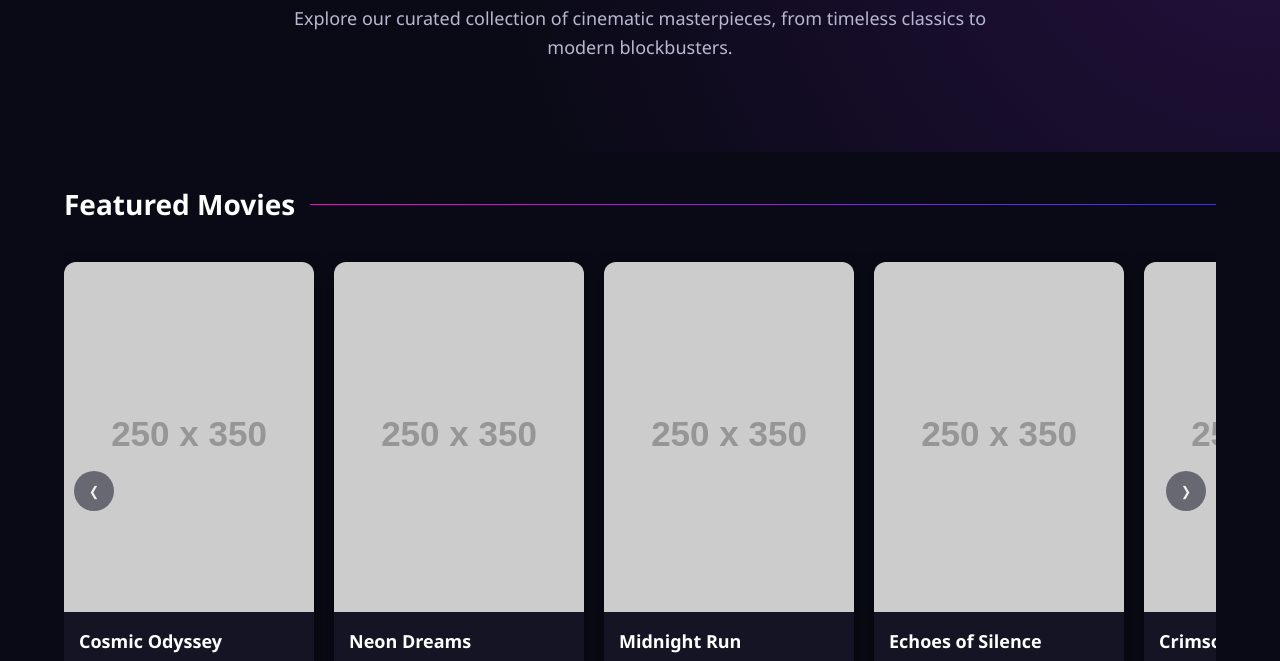
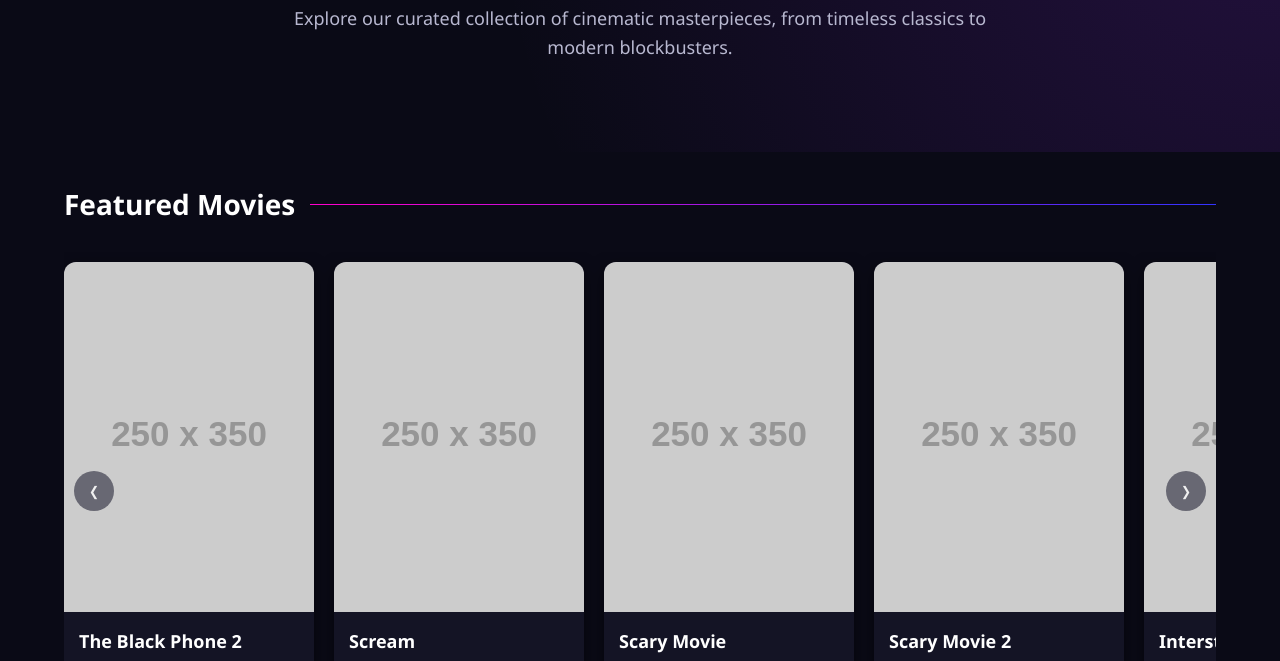
Before and after one commit to zexulz/webmoviehost, a plain HTML site: page index.html in a window 1280 px wide. Shown: the part 269-930 px from the top of the page. Drawn offline with Linux system fonts and the light colour scheme; placeholder pictures from the web are drawn by us.

Commit message:
Update index.html

```diff
--- a/index.html
+++ b/index.html
@@ -470,108 +470,101 @@
         const movies = [
     {
         id: 1,
-                title: "Cosmic Odyssey",
-                rating: 8.7,
-                poster: "https://via.placeholder.com/250x350/1a1a2e/ffffff?text=Cosmic+Odyssey",
-                description: "An epic space adventure following a crew of explorers as they journey to the edge of the known universe."
+        title: "The Black Phone 2",
+        rating: 0,  // IMDb rating not available yet
+        poster: "https://via.placeholder.com/250x350/1a1a2e/ffffff?text=The+Black+Phone+2",
+        description: "A chilling continuation of the horror hit, where new voices from beyond the grave demand to be heard."
     },
     {
         id: 2,
-                title: "Neon Dreams",
-                rating: 7.9,
-                poster: "https://via.placeholder.com/250x350/16213e/ffffff?text=Neon+Dreams",
-                description: "A cyberpunk thriller set in a dystopian future where reality and virtual worlds collide."
+        title: "Scream",
+        rating: 7.4,  // Scream (1996) rating on IMDb :contentReference[oaicite:1]{index=1}
+        poster: "https://via.placeholder.com/250x350/16213e/ffffff?text=Scream",
+        description: "The original slasher classic where a masked killer terrorizes a small town with deadly phone calls."
     },
     {
         id: 3,
-                title: "Midnight Run",
-                rating: 8.2,
-                poster: "https://via.placeholder.com/250x350/0f3460/ffffff?text=Midnight+Run",
-                description: "A high-octane action film about a getaway driver pulled into one last heist."
+        title: "Scary Movie",
+        rating: 6.2,  // approximate IMDb rating for Scary Movie (2000)
+        poster: "https://via.placeholder.com/250x350/0f3460/ffffff?text=Scary+Movie",
+        description: "A hilarious parody that pokes fun at classic horror tropes and slasher clichés."
     },
     {
         id: 4,
-                title: "Echoes of Silence",
-                rating: 8.9,
-                poster: "https://via.placeholder.com/250x350/533483/ffffff?text=Echoes+of+Silence",
-                description: "A psychological drama exploring the complexities of memory and identity."
+        title: "Scary Movie 2",
+        rating: 5.6,  // approximate IMDb rating for Scary Movie 2 (2001)
+        poster: "https://via.placeholder.com/250x350/533483/ffffff?text=Scary+Movie+2",
+        description: "The outrageous sequel where a group of teens investigate a haunted mansion with chaotic results."
     },
     {
         id: 5,
-                title: "Crimson Peak",
-                rating: 7.5,
-                poster: "https://via.placeholder.com/250x350/1a1a2e/ffffff?text=Crimson+Peak",
-                description: "A gothic horror story set in a remote mansion with dark secrets."
+        title: "Interstellar",
+        rating: 8.6,  // Interstellar (2014) rating on IMDb
+        poster: "https://via.placeholder.com/250x350/1a1a2e/ffffff?text=Interstellar",
+        description: "A breathtaking space epic exploring love, time, and the survival of humanity among the stars."
     },
     {
         id: 6,
-                title: "Quantum Paradox",
-                rating: 8.4,
-                poster: "https://via.placeholder.com/250x350/16213e/ffffff?text=Quantum+Paradox",
-                description: "A mind-bending sci-fi exploring alternate realities and the nature of time."
+        title: "The Godfather",
+        rating: 9.2,  // The Godfather (1972) rating on IMDb :contentReference[oaicite:6]{index=6}
+        poster: "https://via.placeholder.com/250x350/16213e/ffffff?text=The+Godfather",
+        description: "The legendary crime saga following the powerful Corleone family and their empire."
     },
     {
         id: 7,
-                title: "Shadow Protocol",
-                rating: 7.8,
-                poster: "https://via.placeholder.com/250x350/0f3460/ffffff?text=Shadow+Protocol",
-                description: "Espionage thriller following elite agents on a mission to prevent global catastrophe."
+        title: "The Godfather Part II",
+        rating: 9.0,  // The Godfather Part II (1974) rating on IMDb :contentReference[oaicite:8]{index=8}
+        poster: "https://via.placeholder.com/250x350/0f3460/ffffff?text=The+Godfather+Part+II",
+        description: "A masterful continuation of the Corleone story, exploring legacy, loyalty, and power."
     },
     {
         id: 8,
-                title: "Aetherium",
-                rating: 8.1,
-                poster: "https://via.placeholder.com/250x350/533483/ffffff?text=Aetherium",
-                description: "Fantasy adventure in a world where magic and technology coexist."
+        title: "The Shawshank Redemption",
+        rating: 9.3,  // The Shawshank Redemption (1994) rating on IMDb :contentReference[oaicite:10]{index=10}
+        poster: "https://via.placeholder.com/250x350/533483/ffffff?text=Shawshank+Redemption",
+        description: "A moving story of hope and friendship within the walls of a brutal prison."
     },
     {
         id: 9,
-                title: "The Last Frontier",
-                rating: 8.6,
-                poster: "https://via.placeholder.com/250x350/1a1a2e/ffffff?text=The+Last+Frontier",
-                description: "Post-apocalyptic survival story set in a world reclaimed by nature."
+        title: "Minecraft Movie",
+        rating: 0,  // A Minecraft Movie (2025) rating not yet standardized or widely published
+        poster: "https://via.placeholder.com/250x350/1a1a2e/ffffff?text=Minecraft+Movie",
+        description: "A live-action adventure inspired by the blocky world of creativity and survival."
     },
     {
         id: 10,
-                title: "Velvet Noir",
-                rating: 7.7,
-                poster: "https://via.placeholder.com/250x350/16213e/ffffff?text=Velvet+Noir",
-                description: "A stylish neo-noir mystery set in the underground clubs of a futuristic city."
+        title: "The Shining",
+        rating: 8.4,  // The Shining (1980) rating on IMDb :contentReference[oaicite:13]{index=13}
+        poster: "https://via.placeholder.com/250x350/16213e/ffffff?text=The+Shining",
+        description: "A psychological horror masterpiece set in an isolated hotel haunted by madness and ghosts."
     },
     {
         id: 11,
-                title: "Chrono Trigger",
-                rating: 8.3,
-                poster: "https://via.placeholder.com/250x350/0f3460/ffffff?text=Chrono+Trigger",
-                description: "Time travel adventure about a scientist who accidentally changes the course of history."
+        title: "No Country for Old Men",
+        rating: 8.2,  // No Country for Old Men (2007) rating on IMDb :contentReference[oaicite:15]{index=15}
+        poster: "https://via.placeholder.com/250x350/0f3460/ffffff?text=No+Country+for+Old+Men",
+        description: "A tense neo-western thriller about fate, violence, and moral decay in the American desert."
     },
     {
         id: 12,
-                title: "Solar Flare",
-                rating: 7.6,
-                poster: "https://via.placeholder.com/250x350/533483/ffffff?text=Solar+Flare",
-                description: "Disaster film following humanity's struggle to survive after a massive solar event."
+        title: "Spider-Man: Into the Spider-Verse",
+        rating: 8.4,  // Spider‑Man: Into the Spider‑Verse (2018) rating on IMDb :contentReference[oaicite:17]{index=17}
+        poster: "https://via.placeholder.com/250x350/533483/ffffff?text=Into+the+Spider+Verse",
+        description: "A visually stunning animated adventure across multiple universes of Spider-Men and women."
     },
     {
         id: 13,
-                title: "Midnight in Paris",
-                rating: 8.0,
-                poster: "https://via.placeholder.com/250x350/1a1a2e/ffffff?text=Midnight+in+Paris",
-                description: "Romantic fantasy about a writer who finds himself transported to 1920s Paris each night."
+        title: "The Prisoner",
+        rating: 0,  // ambiguous which version; if you meant The Prisoner (1955 film) it is old and rating data is less standardized :contentReference[oaicite:19]{index=19}
+        poster: "https://via.placeholder.com/250x350/1a1a2e/ffffff?text=The+Prisoner",
+        description: "A gripping story of a man trapped in a mysterious village where nothing is as it seems."
     },
     {
         id: 14,
-                title: "The Architect",
-                rating: 8.5,
-                poster: "https://via.placeholder.com/250x350/16213e/ffffff?text=The+Architect",
-                description: "Mind-bending thriller about a brilliant architect who designs impossible structures."
-            },
-            {
-                id: 15,
-                title: "Echo Chamber",
-                rating: 7.4,
-                poster: "https://via.placeholder.com/250x350/0f3460/ffffff?text=Echo+Chamber",
-                description: "Social commentary drama exploring the effects of technology on human connection."
+        title: "The Thomas Crown Affair",
+        rating: 6.9,  // The Thomas Crown Affair (1999) rating on IMDb :contentReference[oaicite:21]{index=21}
+        poster: "https://via.placeholder.com/250x350/16213e/ffffff?text=Thomas+Crown+Affair",
+        description: "A sleek cat-and-mouse thriller about a wealthy art thief and the woman determined to catch him."
     }
 ];
 
```
Lines whose indentation alone changed are shown as unchanged.
